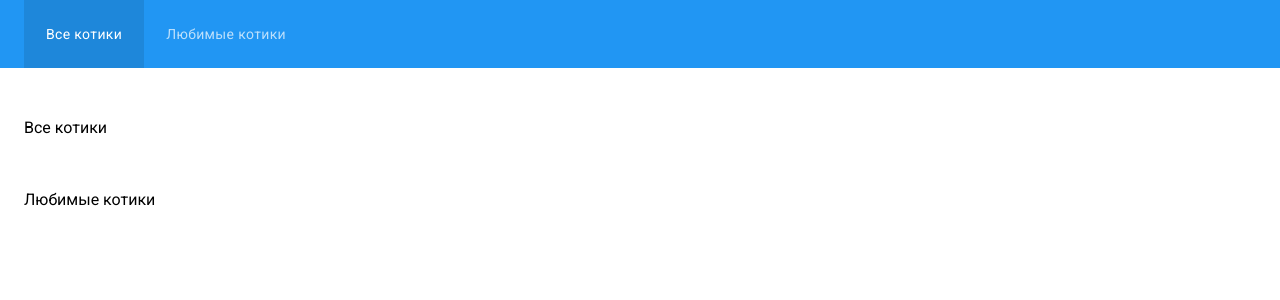
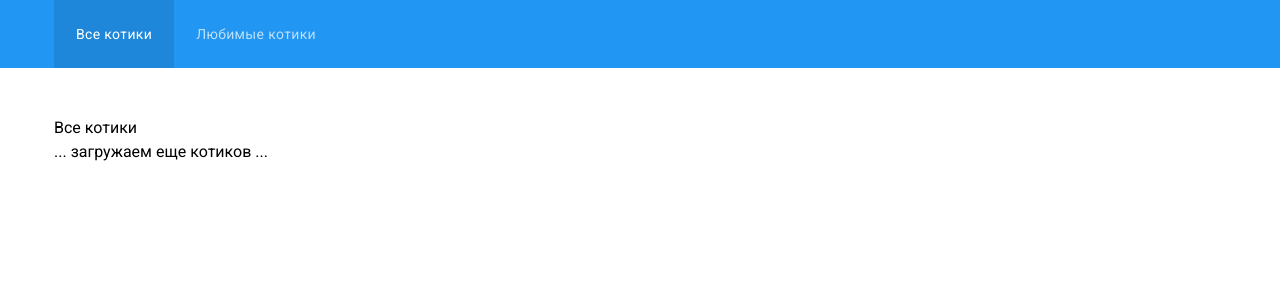
Before and after one commit to MichaelBazhanov/app-cats, a React (Create React App) app: page / in a window 1280 px wide. Shown: the top 300 px of the page. Built offline with nearby package versions, Linux system fonts and the light colour scheme.

Commit message:
I added two libraries, React-router and Classnames. Then I added the initial components.

```diff
--- a/package.json
+++ b/package.json
@@ -6,8 +6,10 @@
     "@testing-library/jest-dom": "^5.16.5",
     "@testing-library/react": "^13.4.0",
     "@testing-library/user-event": "^13.5.0",
+    "classnames": "^2.3.2",
     "react": "^18.2.0",
     "react-dom": "^18.2.0",
+    "react-router-dom": "^6.4.2",
     "react-scripts": "5.0.1",
     "web-vitals": "^2.1.4"
   },
--- a/src/App.js
+++ b/src/App.js
@@ -1,32 +1,20 @@
 import "./App.css";
+import { Route, Routes } from "react-router-dom";
+import Layout from './components/Layout'
+import AllKitties from './components/page/AllKitties'
+import FavoriteKitties from './components/page/FavoriteKitties'
+import NotFoundPage from './components/page/NotFoundPage'
 
 function App() {
   return (
-    <div className="antialiased font-sans">
-      <header className="bg-blue">
-        <nav className="flex max-w-7xl mx-auto px-6">
-          <div className="py-6 px-5.5 text-sm cursor-pointer whitespace-nowrap tracking-wide text-white bg-black bg-opacity-10">
-            Все котики
-          </div>
-          <div className="py-6 px-5.5 text-sm cursor-pointer whitespace-nowrap tracking-wide text-white/70 hover:text-white hover:bg-black hover:bg-opacity-10 transition-colors">
-            Любимые котики
-          </div>
-        </nav>
-      </header>
-      <main>
-        <h1 className="sr-only">Page Cats</h1>
+    <Routes>
+      <Route path="/" element={<Layout />}>
+        <Route index element={<AllKitties />} />
+        <Route path="favoritekitties" element={<FavoriteKitties />} />
 
-        {/* this component */}
-        <section>
-          <div className="max-w-7xl mx-auto  px-6 mt-12">Все котики</div>
-        </section>
-
-        {/* this component */}
-        <section>
-          <div className="max-w-7xl mx-auto  px-6 mt-12">Любимые котики</div>
-        </section>
-      </main>
-    </div>
+        <Route path="*" element={<NotFoundPage />} />
+      </Route>
+    </Routes>
   );
 }
 
--- /dev/null
+++ b/src/components/CustomLink/index.js
@@ -0,0 +1,29 @@
+import React from "react";
+import { Link, useMatch } from "react-router-dom";
+import classNames from "classnames";
+
+const LinkCustom = ({ children, to, ...props }) => {
+  const match = useMatch({
+    path: to,
+    end: to.length === 1,
+  });
+
+  return (
+    <Link
+      to={to}
+      className={classNames(
+        "py-6 px-5.5 text-sm cursor-pointer whitespace-nowrap tracking-wide",
+        { "text-white bg-black bg-opacity-10": match },
+        {
+          "text-white/70 hover:text-white hover:bg-black hover:bg-opacity-10 transition-colors":
+            !match,
+        }
+      )}
+      {...props}
+    >
+      {children}
+    </Link>
+  );
+};
+
+export default LinkCustom;
--- /dev/null
+++ b/src/components/Header/index.js
@@ -0,0 +1,14 @@
+import CustomLink from "../CustomLink";
+
+const Header = () => {
+  return (
+    <header className="bg-blue">
+      <nav className="max-w-screen-me mx-auto px-6 flex">
+        <CustomLink to="/">Все котики</CustomLink>
+        <CustomLink to="/favoritekitties">Любимые котики</CustomLink>
+      </nav>
+    </header>
+  );
+};
+
+export default Header;
--- /dev/null
+++ b/src/components/Layout/index.js
@@ -0,0 +1,17 @@
+import React from "react";
+import { Outlet } from "react-router-dom";
+import Header from "../Header";
+
+const Layout = () => {
+  return (
+    <div className="antialiased font-sans">
+      <Header />
+
+      <main>
+        <Outlet />
+      </main>
+    </div>
+  );
+};
+
+export default Layout;
--- /dev/null
+++ b/src/components/page/AllKitties.js
@@ -0,0 +1,13 @@
+const AllKitties = () => {
+  return (
+    <section>
+      <h1 className="sr-only">All Kitties</h1>
+      <div className="max-w-screen-me mx-auto px-6 mt-12">
+        <h2>Все котики</h2>
+        <button>... загружаем еще котиков ...</button>
+      </div>
+    </section>
+  );
+};
+
+export default AllKitties;
--- /dev/null
+++ b/src/components/page/FavoriteKitties.js
@@ -0,0 +1,13 @@
+const FavoriteKitties = () => {
+  return (
+    <section>
+      <h1 className="sr-only">Favorite Kitties</h1>
+      <div className="max-w-screen-me mx-auto px-6 mt-12">
+        <h2>Любимые котики</h2>
+        <button>... загружаем еще котиков ...</button>
+      </div>
+    </section>
+  );
+};
+
+export default FavoriteKitties;
--- /dev/null
+++ b/src/components/page/NotFoundPage.js
@@ -0,0 +1,14 @@
+const NotFoundPage = () => {
+  return (
+    <section>
+      <h1 className="sr-only">Not Found Page</h1>
+
+      <div className="max-w-screen-me mx-auto px-6 mt-12 flex flex-col">
+        <h2 className="mx-auto font-bold text-2xl">Not Found Page</h2>
+        <div className="h-80 w-90 bg-weeping-cat bg-no-repeat bg-contain bg-center"></div>
+      </div>
+    </section>
+  );
+};
+
+export default NotFoundPage;
--- a/src/index.js
+++ b/src/index.js
@@ -1,13 +1,16 @@
-import React from 'react';
-import ReactDOM from 'react-dom/client';
-import './index.css';
-import App from './App';
-import reportWebVitals from './reportWebVitals';
+import React from "react";
+import ReactDOM from "react-dom/client";
+import "./index.css";
+import App from "./App";
+import reportWebVitals from "./reportWebVitals";
+import { BrowserRouter } from "react-router-dom";
 
-const root = ReactDOM.createRoot(document.getElementById('root'));
+const root = ReactDOM.createRoot(document.getElementById("root"));
 root.render(
   <React.StrictMode>
-    <App />
+    <BrowserRouter>
+      <App />
+    </BrowserRouter>
   </React.StrictMode>
 );
 
--- a/tailwind.config.js
+++ b/tailwind.config.js
@@ -10,10 +10,13 @@ module.exports = {
         blue: "#2196F3",
       },
       maxWidth: {
-        'max-w-screen-me': '1220%',
+        'screen-me': '1220px',
       },
       spacing: {
         '5.5': '1.375rem',
+      },
+      backgroundImage: {
+        'weeping-cat': "url('./img/WeepingCat.jpg')",
       }
     },
   },
```
Also changed, not shown: src/img/WeepingCat.jpg (added), 1 other file (tests, documents, lock files or other folders).
